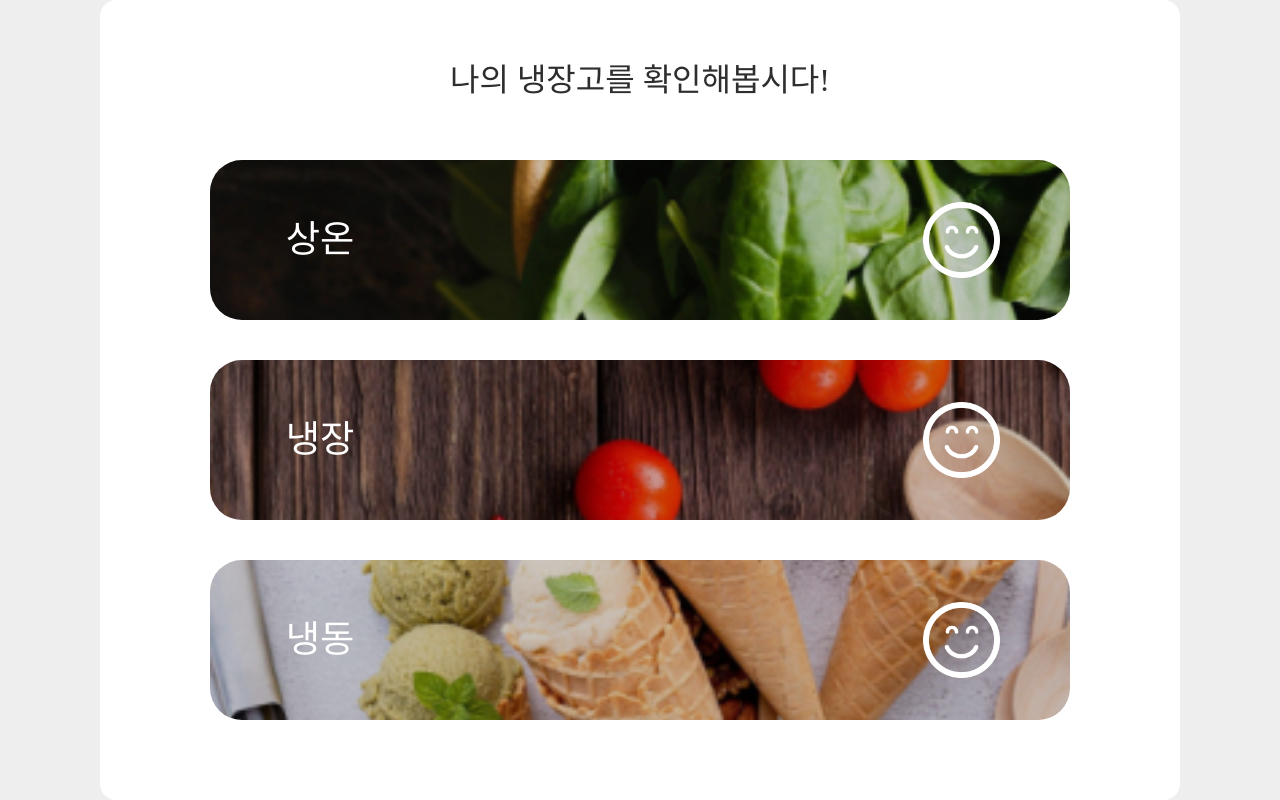
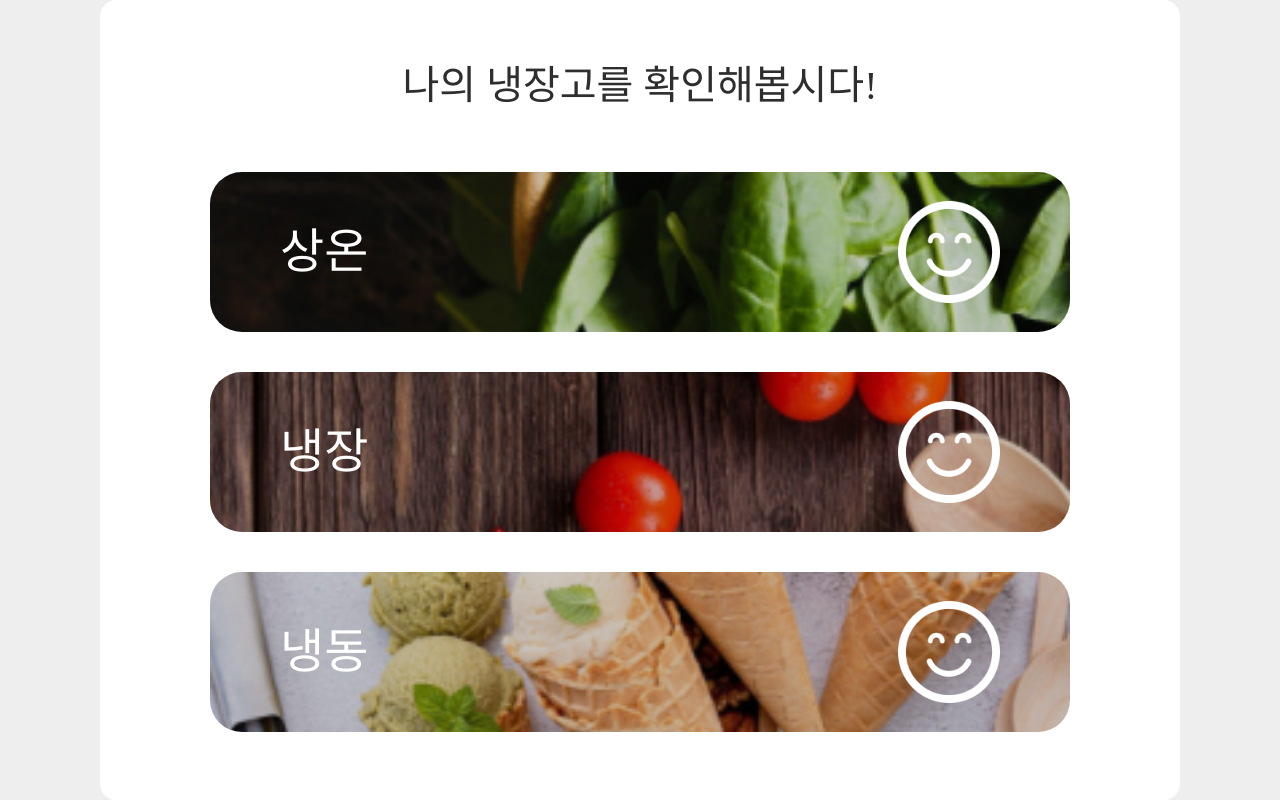
Before and after one commit to hokim2407/RefrigeratorInMyHand, a React (Create React App) app: page /checkMine in a window 1280 px wide. Built offline with nearby package versions, Linux system fonts and the light colour scheme; a web font is replaced by a local one.

Commit message:
feat : 레시피 랜덤화 & 레이아웃 수정

```diff
--- a/src/App.css
+++ b/src/App.css
@@ -18,6 +18,7 @@ p {
   line-height: 1.5;
   color: #2e2e2e;
   font-size: min(3vw, 1.2rem);
+  word-break: keep-all;
 }
 
 ul {
@@ -26,7 +27,7 @@ ul {
   list-style: none;
 }
 li {
-  margin: 5vh;
+  margin: max(5vh, 20px);
 }
 .top-block {
   background-color: #eeeeee;
@@ -111,7 +112,9 @@ li {
 }
 
 .background {
+  flex: 1;
   display: block;
+  position: relative;
   margin: 0 auto;
   background-repeat: no-repeat;
   background-size: cover;
@@ -119,7 +122,6 @@ li {
   min-width: 280px;
   max-width: 1080px;
   object-fit: none;
-  height: 100%;
 }
 
 .dark-background {
@@ -130,6 +132,7 @@ li {
 
 .main-background {
   background-image: url("./background/main-blur.jpg");
+  min-height: 100vh;
 }
 
 .env-background {
@@ -182,7 +185,7 @@ div.margin-textbox {
 }
 
 .p1 {
-  margin: 7vh 0;
+  margin: 5vh 0;
   font-family: "LotteMartDreamLight";
   font-size: min(4vw, 2rem);
   min-width: 80px;
@@ -191,7 +194,7 @@ div.margin-textbox {
 .pb1 {
   margin: 7vh 0;
   font-family: "LotteMartDreamBold";
-  font-size: min(4vw, 2rem);
+  font-size: min(5vw, 2.5rem);
   min-width: 80px;
   filter: none;
 }
@@ -229,6 +232,7 @@ div.margin-textbox {
   width: 80vw;
   height: 20vh;
   max-width: 860px;
+  min-height: 120px;
   background-image: url("./background/environmental-protection-blur.jpg");
   filter: none;
   border: none;
@@ -244,16 +248,15 @@ div.margin-textbox {
 }
 
 .button-icon {
-  height: 6vw;
+  height: 8vw;
 }
 
 .white-box {
-  padding-bottom: 5vh;
   position: absolute;
   background-color: white;
   width: 100%;
   overflow-wrap: normal;
-  min-height: 70vh;
+  min-height: 75vh;
   min-width: 280px;
   max-width: 1080px;
   top: 25vh;
--- a/src/checkMine.js
+++ b/src/checkMine.js
@@ -40,7 +40,7 @@ function CheckMine() {
                     window.location.href = "/checkMine";
                   }}
                 >
-                  <p className="hb3 button-text">상온</p>
+                  <p className="h2 button-text">상온</p>
                   <img
                     className="button-icon"
                     src="./icon/imo-good.png"
@@ -70,7 +70,7 @@ function CheckMine() {
                     window.location.href = "/checkMine";
                   }}
                 >
-                  <p className="hb3 button-text">냉장</p>
+                  <p className="h2 button-text">냉장</p>
                   <img
                     className="button-icon"
                     src="./icon/imo-good.png"
@@ -100,7 +100,7 @@ function CheckMine() {
                     window.location.href = "/checkMine";
                   }}
                 >
-                  <p className="hb3 button-text">냉동</p>
+                  <p className="h2 button-text">냉동</p>
                   <img
                     className="button-icon"
                     src="./icon/imo-good.png"
--- a/src/mainPage.js
+++ b/src/mainPage.js
@@ -4,35 +4,52 @@ import axios from "axios";
 
 function chageMenu(title, href) {
   const text = document.getElementsByClassName("h4")[0];
-  text.innerHTML = `오늘 저녁은  <br /><a href="${href}"><b>${title}</b></a> <br /> 어떠세요?`;
-  console.log(document.getElementsByClassName("h4")[0].innerHTML);
+  if (!title) {
+    text.innerHTML = `오늘 저녁은 <br /><b>집밥</b><br /> 어떠세요?`;
+  } else if (href) {
+    text.innerHTML = `오늘 저녁은 <br /><a href="${href}"><b>${title}</b></a> <br /> 어떠세요?`;
+  } else {
+    text.innerHTML = `오늘 저녁은 <br /><b>${title}</b><br /> 어떠세요?`;
+  }
 }
 
 function MainPage() {
-  const keyword = "당근";
+  const keyword = "계란";
   axios
     .get(`api/recipe/${keyword}`, {
       responseType: "json",
     })
     .then((res) => {
       console.log(res.data);
-      if (!res.data.title) return;
+
+      if (!res.data.title) throw new Error("no data");
       if (document.readyState === "loading") {
         window.addEventListener("DOMContentLoaded", () =>
           chageMenu(res.data.title, res.data.href)
         );
       } else chageMenu(res.data.title, res.data.href);
+    })
+    .catch((e) => {
+      console.log(e);
+      if (document.readyState === "loading") {
+        window.addEventListener("DOMContentLoaded", () =>
+          chageMenu(null, null)
+        );
+      } else chageMenu(null, null);
     });
   return (
     <div className="top-block">
       <div className="background main-background">
-        <div className="dark-background" style={{ flexDirection: "column" }}>
+        <div
+          className="dark-background"
+          style={{ flexDirection: "column", minHeight: "100vh" }}
+        >
           <div className="item-flex-box" style={{ paddingTop: "20vh" }}>
             <p className="h3 h1">내손안에</p>
             <p className="h1">냉장고</p>
             <p className="h4 item-flex-box">
               오늘 저녁은 <br />
-              <b>집밥</b>
+              <b>...</b>
               <br /> 어떠세요?
             </p>
             <button
--- a/src/saveEnv.js
+++ b/src/saveEnv.js
@@ -40,6 +40,7 @@ function SaveEnv() {
             에너지입니다.
           </p>
           <button
+            style={{ marginBottom: "3vh" }}
             className="green-button"
             onClick={() => {
               window.location.href = "/checkMine";
```
Also changed, not shown: 1 other file (tests, documents, lock files or other folders).
